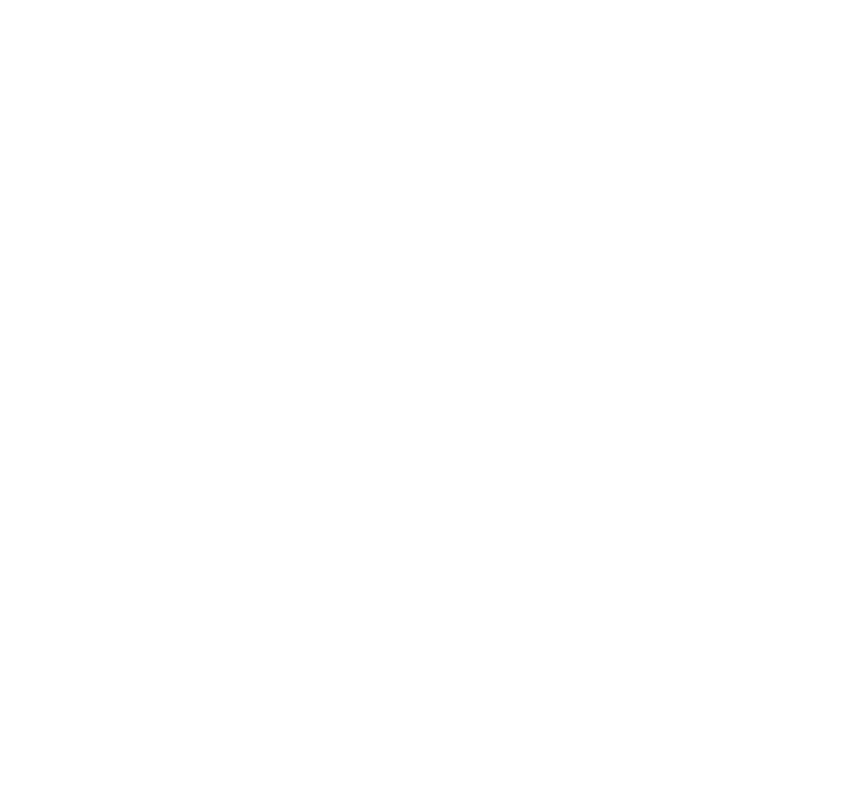
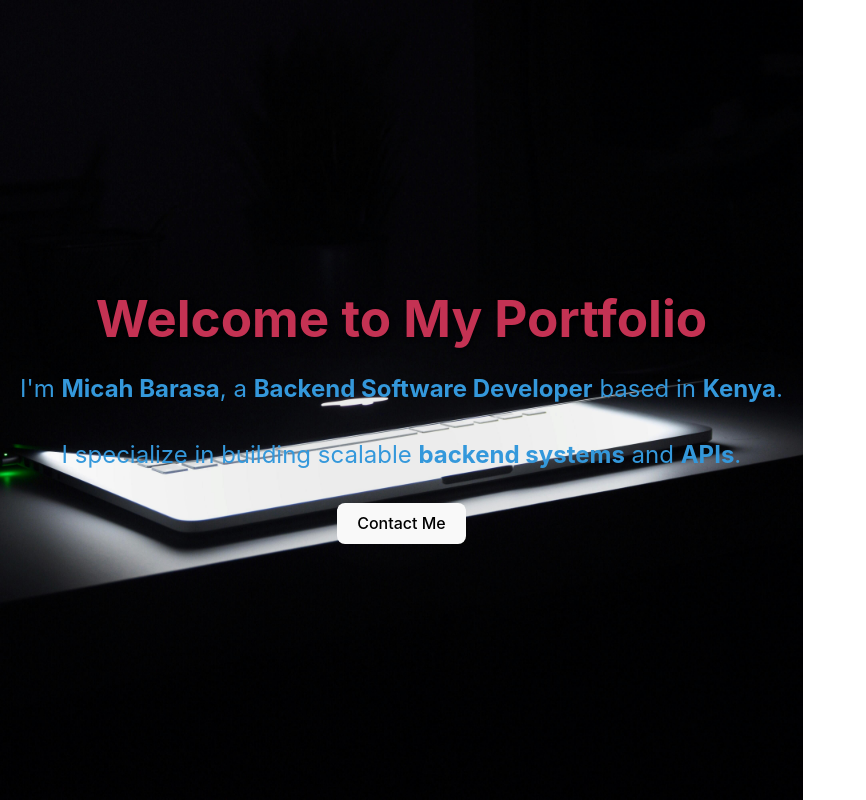
Before and after one commit to Barasa-Micah/Micah_portfolio, a React (Vite) app: page / in a window 1280 px wide. Shown: the whole page, without its empty margins (0-866 px from the left). Built offline with nearby package versions, Linux system fonts and the light colour scheme.

Commit message:
Created the Homepage

```diff
--- a/src/App.jsx
+++ b/src/App.jsx
@@ -1,11 +1,11 @@
 import React from 'react';
-
+import HeroSection from './components/HeroSection';
 
 const App = () => {
   return (
-   <>
-
-   </>
+    <div className='app'>
+      <HeroSection />
+    </div>
   );
 }
 
--- a/src/components/HeroSection.css
+++ b/src/components/HeroSection.css
@@ -1,5 +1,5 @@
 .hero-section {
-    background-image: url('path/to/your/image.jpg');
+  background-image: url('path/to/your/image.jpg'); /* Replace 'path/to/your/image.jpg' with the actual path to your image */
   background-size: cover;
   background-position: center;
   height: 100vh;
@@ -8,6 +8,7 @@
   align-items: center;
   text-align: center;
   color: white;
+  position: relative;
 }
 
 .hero-content {
@@ -17,30 +18,49 @@
 }
 
 h1 {
-    font-size: 3rem;
+  font-size: 3.5rem;
+  margin-bottom: 20px;
+  text-shadow: 2px 2px 4px rgba(0, 0, 0, 0.5);
+  animation: changeColor 5s infinite;
 }
 
 p {
   font-size: 1.5rem;
-    margin-bottom: 20px;
+  margin-bottom: 30px;
+  color: #3498db;
 }
 
 button {
   padding: 10px 20px;
-    background-color: #333;
-    color: white;
+  background-color: #3498db;
   font-size: 1.2rem;
   border: none;
   border-radius: 5px;
   cursor: pointer;
-    transition: background-color 0.3s;
+  transition: background-color 0.3s, transform 0.3s;
 }
 
 button:hover {
-    background-color: #555;
+  background-color: green;
+  transform: scale(1.05);
 }
 
 span {
-    color: #61dbff; /* Or any other color you prefer */
+  color: #3498db;
   font-weight: bold;
 }
+
+@keyframes changeColor {
+  0%, 100% {
+    color: purple;
+  }
+  25% {
+    color: #e74c3c;
+  }
+  50% {
+    color: #2ecc71;
+  }
+  75% {
+    color: #f39c12;
+  }
+}
--- a/src/components/HeroSection.jsx
+++ b/src/components/HeroSection.jsx
@@ -1,16 +1,18 @@
-import React from 'react'
+import React from 'react';
+import './HeroSection.css';
+import backgroundImage from '/home/mica/micah_portfolio/src/assets/pexels-daniel-putzer-633409.jpg';
 
 const HeroSection = () => {
   return (
-    <div className='hero-section'>
-      <div className='hero-content'>
-        <h1>Welcome to My <span>Portfolio</span></h1>
-        <p>I'm Micah Barasa, a <span>Backend Software Developer</span> based in <span>Kenya</span>.</p>
+    <div className="hero-section" style={{backgroundImage: `url(${backgroundImage})`}}>
+      <div className="hero-content">
+        <h1>Welcome to My Portfolio</h1>
+        <p>I'm <span>Micah Barasa</span>, a <span>Backend Software Developer</span> based in <span>Kenya</span>.</p>
         <p>I specialize in building scalable <span>backend systems</span> and <span>APIs</span>.</p>
         <button>Contact Me</button>
       </div>
     </div>
-  )
-}
+  );
+};
 
 export default HeroSection;
```
Also changed, not shown: src/components/HomePage.jsx (added, +40 -0 lines), src/assets/pexels-daniel-putzer-633409.jpg (added). Lines whose indentation alone changed are shown as unchanged.
